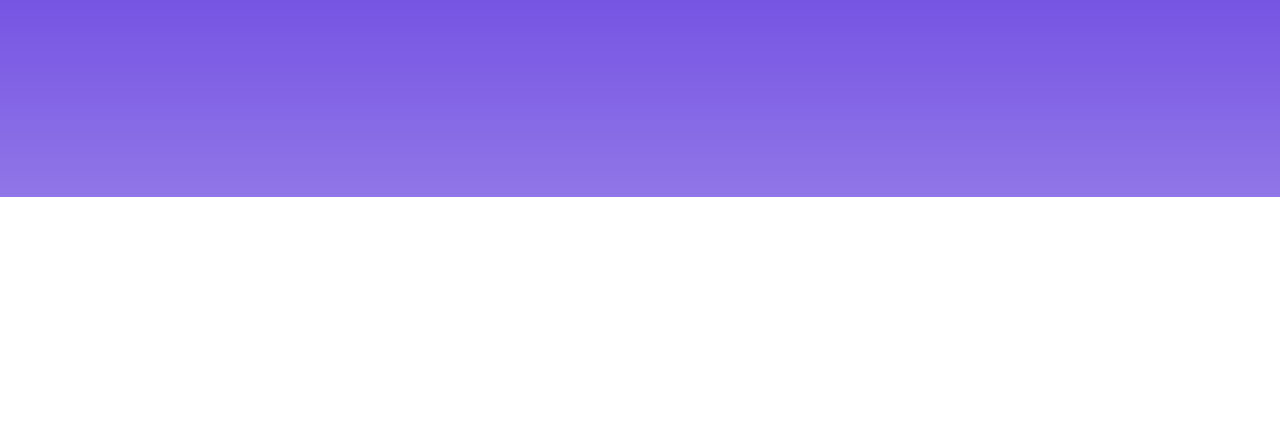
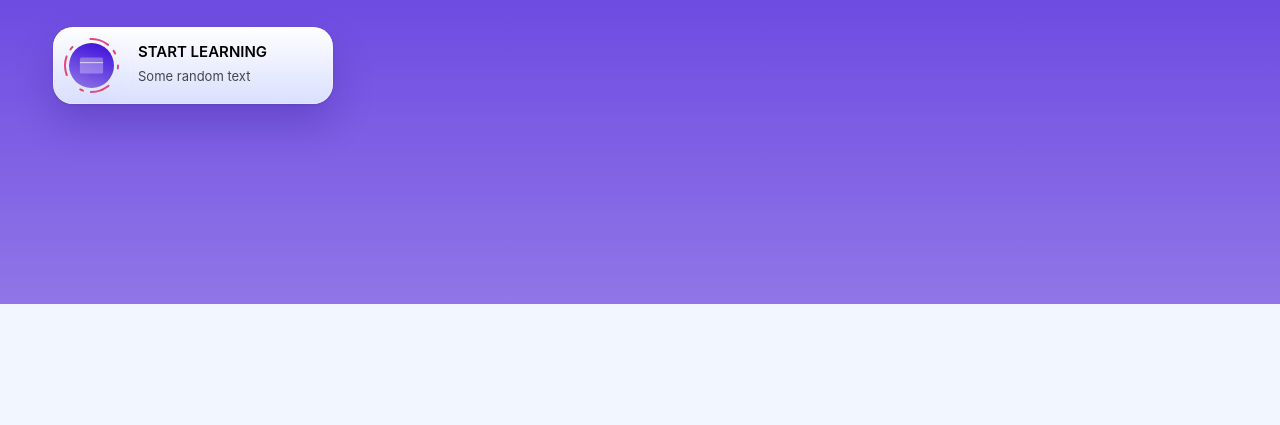
Before and after one commit to hxsseeb/pingshack-website, a Gatsby site: page / in a window 1280 px wide. Shown: the part 375-800 px from the top of the page. Built offline with nearby package versions, Linux system fonts and the light colour scheme; Gatsby itself is replaced by a stand-in of ours.

Commit message:
Completed episode 6

```diff
--- a/gatsby-config.js
+++ b/gatsby-config.js
@@ -13,6 +13,7 @@
         path: `${__dirname}/static/images`,
       },
     },
+    `gatsby-plugin-styled-components`,
     // this (optional) plugin enables Progressive Web App + Offline functionality
     // To learn more, visit: https://gatsby.dev/offline
     // `gatsby-plugin-offline`,
--- a/package.json
+++ b/package.json
@@ -5,11 +5,13 @@
   "version": "0.1.0",
   "author": "Kyle Mathews <mathews.kyle@gmail.com>",
   "dependencies": {
-    "gatsby": "^2.24.66",
+    "babel-plugin-styled-components": "^1.12.0",
+    "gatsby": "^2.29.1",
     "gatsby-image": "^2.4.20",
     "gatsby-plugin-manifest": "^2.4.32",
     "gatsby-plugin-offline": "^3.2.29",
     "gatsby-plugin-react-helmet": "^3.3.12",
+    "gatsby-plugin-styled-components": "^3.7.0",
     "gatsby-source-filesystem": "^2.3.31",
     "prop-types": "^15.7.2",
     "react": "^16.12.0",
--- /dev/null
+++ b/src/components/buttons/PurchaseButton.js
@@ -0,0 +1,74 @@
+import { Link } from "gatsby"
+import React from "React"
+import styled from "styled-components"
+import { Caption2, SmallText } from "../styles/TextStyles"
+
+export default function PurchaseButton(props) {
+  const { title, subtitle } = props
+  return (
+    <Link to="/page-2">
+      <Wrapper>
+        <IconWrapper>
+          <Icon src="/images/icons/credit.svg" />
+          <Ring src="/images/icons/icon-ring.svg" />
+        </IconWrapper>
+        <TextWrapper>
+          <Title>{title || "Get Pro Access"}</Title>
+          <Subtitle>{subtitle || "£19 per month"}</Subtitle>
+        </TextWrapper>
+      </Wrapper>
+    </Link>
+  )
+}
+
+const Wrapper = styled.div`
+  max-width: 280px;
+  height: 77px;
+  padding: 12px;
+  background: linear-gradient(180deg, #ffffff 0%, #d9dfff 100%);
+  box-shadow: 0px 1px 3px rgba(0, 0, 0, 0.1),
+    0px 20px 40px rgba(23, 0, 102, 0.2),
+    inset 0px 0px 0px 0.5px rgba(255, 255, 255, 0.5);
+  border-radius: 20px;
+  display: grid;
+  grid-template-columns: 53px auto;
+  align-content: center;
+  gap: 20px;
+`
+
+const TextWrapper = styled.div`
+  display: grid;
+  gap: 4px;
+`
+
+const Title = styled(Caption2)`
+  color: black;
+`
+
+const Subtitle = styled(SmallText)`
+  color: black;
+  opacity: 0.7;
+`
+
+const Icon = styled.img`
+  width: 29px;
+  height: 29px;
+`
+
+const Ring = styled.img`
+  position: absolute;
+  top: -15px;
+  left: -16px;
+`
+
+const IconWrapper = styled.div`
+  width: 45px;
+  height: 45px;
+  background: linear-gradient(200.44deg, #4316db 13.57%, #9076e7 98.38%);
+  border-radius: 50%;
+  display: grid;
+  justify-content: center;
+  align-content: center;
+  justify-self: center;
+  position: relative;
+`
--- a/src/components/layout/layout.js
+++ b/src/components/layout/layout.js
@@ -1,9 +1,11 @@
 import React from "react"
+import { GlobalStyle } from "../styles/GlobalStyle"
 import "./layout.css"
 
 function Layout({ children }) {
   return (
     <>
+    <GlobalStyle />
       <main>{children}</main>
     </>
   )
--- a/src/components/sections/HeroSection.js
+++ b/src/components/sections/HeroSection.js
@@ -1,6 +1,9 @@
 import React from "react"
 import { Link } from "gatsby"
 import styled from "styled-components"
+import { H1, MediumText } from "../styles/TextStyles"
+import { themes } from "../styles/ColorStyles"
+import PurchaseButton from "../buttons/PurchaseButton"
 
 function HeroSection() {
   return (
@@ -9,6 +12,10 @@
         <TextWrapper>
           <Title>Amplifying profits</Title>
           <Description>£19 per month / cancel anytime</Description>
+          <PurchaseButton
+          title="Start learning"
+          subtitle="Some random text"
+          />
         </TextWrapper>
       </ContentWrapper>
     </Wrapper>
@@ -33,12 +40,7 @@
   gap: 30px;
 `
 
-const Title = styled.h1`
-  font-weight: bold;
-  font-size: 60px;
-  color: white;
+const Title = styled(H1)`
+  color: ${themes.dark.text1};
 `
-const Description = styled.p`
-  font-size: 17px;
-  line-height: 130%;
-`
+const Description = styled(MediumText)``
--- /dev/null
+++ b/src/components/styles/ColorStyles.js
@@ -0,0 +1,58 @@
+export const themes = {
+  light: {
+    text1: `black`,
+    text2: `rgba(0,0,0,0.7)`,
+    primary: `#3913B8`,
+    secondary: "#2FB5FC",
+    backgroundColor: `#f2f6ff`,
+    card: {
+      backgroundColor: `rgba(255, 255, 255, 0.6)`,
+      boxShadow: `0px 50px 100px rgba(34, 79, 169, 0.3),
+      inset 0 0 0 0.5px rgba(255, 255, 255, 0.6)`,
+      backgroundColorFull: `rgba(255, 255, 255, 1)`,
+    },
+    cardHover: {
+      backgroundColor: `rgba(68, 66, 178, 0.1)`,
+      boxShadow: `inset 0px 0px 0px 0.5px rgba(68, 66, 178, 0.2)`,
+    },
+    pricingCard: {
+      backgroundColor: `rgba(255, 255, 255, 0.3)`,
+    },
+    status: {
+      backgroundColor: "rgba(68, 66, 178, 0.1)",
+    },
+    modal: {
+      backgroundColor: `rgba(255, 255, 255, 0.6)`,
+      boxShadow: `0px 50px 100px rgba(34, 79, 169, 0.3),
+      inset 0 0 0 0.5px rgba(255, 255, 255, 0.6)`,
+      backgroundColorFull: `rgba(255, 255, 255, 1)`,
+    },
+  },
+  dark: {
+    text1: `white`,
+    text2: `rgba(255,255,255,0.7)`,
+    backgroundColor: `#1F1F47`,
+    card: {
+      backgroundColor: `rgba(25, 24, 63, 0.98)`,
+      boxShadow: `0px 30px 60px rgba(0, 0, 0, 0.25),
+      inset 0 0 0 0.5px rgba(255, 255, 255, 0.2)`,
+      backgroundColorFull: `rgba(15, 14, 71, 1)`,
+    },
+    cardHover: {
+      backgroundColor: `rgba(255, 255, 255, 0.1)`,
+      boxShadow: `inset 0px 0px 0px 0.5px rgba(255, 255, 255, 0.2)`,
+    },
+    pricingCard: {
+      backgroundColor: `rgba(31, 31, 71, 0.6)`,
+    },
+    status: {
+      backgroundColor: "rgba(0, 0, 0, 0.2)",
+    },
+    modal: {
+      backgroundColor: `rgba(50, 61, 109, 0.5)`,
+      boxShadow: `0px 50px 100px rgba(0, 0, 0, 0.25),
+      inset 0 0 0 0.5px rgba(255, 255, 255, 0.3)`,
+      backgroundColorFull: `rgba(15, 14, 71, 1)`,
+    },
+  },
+}
--- /dev/null
+++ b/src/components/styles/GlobalStyle.js
@@ -0,0 +1,12 @@
+import { createGlobalStyle } from "styled-components"
+import { themes } from "./ColorStyles"
+
+export const GlobalStyle = createGlobalStyle`
+  body {
+    background: ${themes.light.backgroundColor};
+
+    @media (prefers-color-scheme: dark) {
+	    background: ${themes.dark.backgroundColor};
+    }
+  }
+`
--- /dev/null
+++ b/src/components/styles/TextStyles.js
@@ -0,0 +1,60 @@
+import styled from 'styled-components'
+
+export const H1 = styled.h1`
+  font-weight: bold;
+  font-size: 60px;
+`
+
+export const H2 = styled.h2`
+  font-weight: bold;
+  font-size: 40px;
+`
+
+export const H3 = styled.h3`
+  font-weight: bold;
+  font-size: 30px;
+`
+
+export const BodyIntro = styled.p`
+  font-weight: 500;
+  font-size: 24px;
+  line-height: 140%;
+`
+
+export const BodyMain = styled.p`
+  font-weight: normal;
+  font-size: 20px;
+  line-height: 140%;
+`
+
+export const MediumText = styled.p`
+  font-weight: normal;
+  font-size: 17px;
+  line-height: 130%;
+`
+
+export const Caption = styled.p`
+  font-weight: 500;
+  font-size: 15px;
+  line-height: 18px;
+`
+
+export const Caption2 = styled.p`
+  font-weight: 600;
+  font-size: 15px;
+  line-height: 18px;
+  text-transform: uppercase;
+`
+
+export const SmallText = styled.p`
+  font-weight: normal;
+  font-size: 13px;
+  line-height: 130%;
+`
+
+export const SmallText2 = styled.p`
+  font-weight: 600;
+  font-size: 13px;
+  line-height: 130%;
+  text-transform: uppercase;
+`
```
Also changed, not shown: src/pages/index.js (+4 -4 lines), 1 other file.
